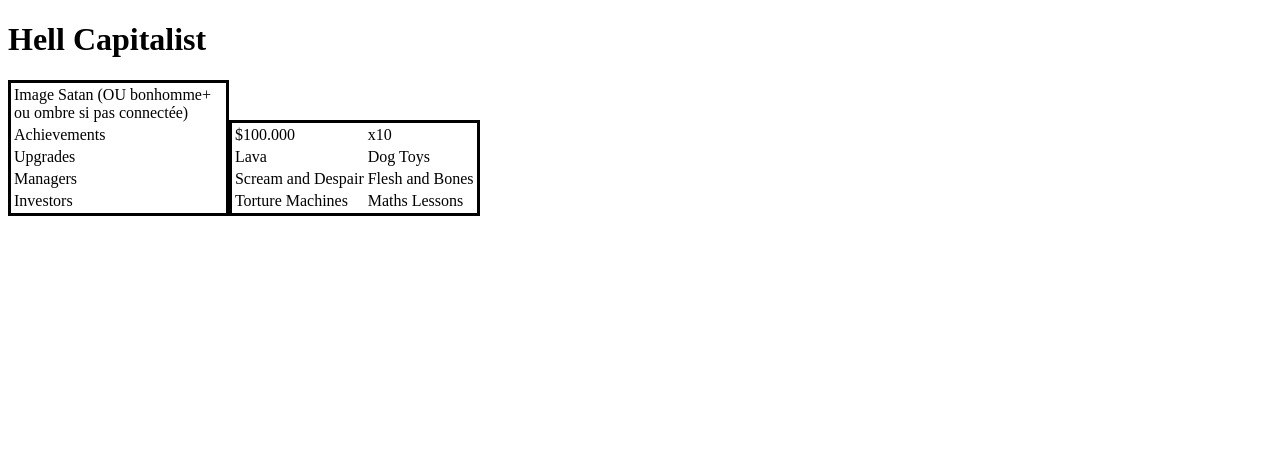
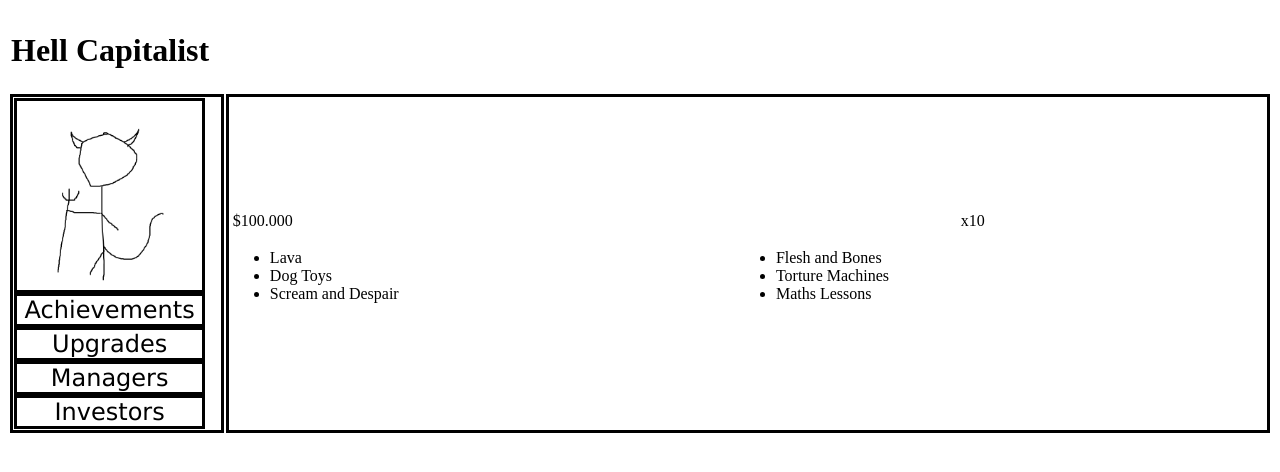
Before and after one commit to CassandraDupe/HellCapitalist, an Angular app in the folder HellCapitalist/: page / in a window 1280 px wide. Shown: the top 472 px of the page. Built offline with nearby package versions, Linux system fonts and the light colour scheme.

Commit message:
Meilleur disposition des éléments + méthodes et class pour future appels

```diff
--- a/HellCapitalist/src/app/app.component.css
+++ b/HellCapitalist/src/app/app.component.css
@@ -1,3 +1,25 @@
-div {
-    display: inline-block;
+#menu li {
+    display: block;
+    width: 90%;
+    border-color: black; border-style: solid;
 }
+
+li.satan {
+    height: auto;
+}
+
+img.satan {
+    width: 100%;
+}
+
+.optionsMenu {
+    height: 20%;
+    text-align: center; font-family:'Lucida Sans', 'Lucida Sans Regular', 'Lucida Grande', 'Lucida Sans Unicode', Geneva, Verdana, sans-serif;
+    font-size: x-large;
+}
+
+#jeu ul {
+    columns: 2;
+    -webkit-columns: 2;
+    -moz-columns: 2;
+}
--- a/HellCapitalist/src/app/app.component.html
+++ b/HellCapitalist/src/app/app.component.html
@@ -1,44 +1,45 @@
 <main class="main">
+  <table style="width: 100%; height: 100%;">
+    <tr>
+      <td colspan="2">
         <h1>{{ title }}</h1>
-  <div id="menu" style="width: 17%; border-color: black; border-style: solid;">
+      </td>
+    </tr>
+    <tr>
+      <td id="menu" style="width: 17%; height: 100%; border-color: black; border-style: solid;">
+        <li class="satan">
+          <img class="satan" alt="connecté" src="../assets/satan.png"/>
+        </li>
+        <div>
+          <li class="optionsMenu">
+            Achievements
+          </li>
+          <li class="optionsMenu">
+            Upgrades
+          </li>
+          <li class="optionsMenu">
+            Managers
+          </li>
+          <li class="optionsMenu">
+            Investors
+          </li>
+        </div>
+      </td>
+      <td id="jeu" style="height: 100%; border-color: black; border-style: solid;">
         <table style="width: 100%;">
           <tr>
-        <td>Image Satan (OU bonhomme+ ou ombre si pas connectée)</td>
-      </tr>
-      <tr>
-        <td>Achievements</td>
-      </tr>
-      <tr>
-        <td>Upgrades</td>
-      </tr>
-      <tr>
-        <td>Managers</td>
-      </tr>
-      <tr>
-        <td>Investors</td>
+            <td >$100.000</td>
+            <td>x10</td>
           </tr>
         </table>
-  </div>
-  <div id="jeu" style="border-color: black; border-style: solid;">
-    <table>
-      <tr>
-        <td>$100.000</td>
-        <td>x10</td>
-      </tr>
-      <tr>
-        <td>Lava</td>
-        <td>Dog Toys</td>
-      </tr>
-      <tr>
-        <td>Scream and Despair</td>
-        <td>Flesh and Bones</td>
-      </tr>
-      <tr>
-        <td>Torture Machines</td>
-        <td>Maths Lessons</td>
+        <ul>
+          @for (prod of produits; track prod._id) {
+            <produit [prod]="prod"/>
+          }
+        </ul>
+      </td>
     </tr>
   </table>
-  </div>
 </main>
 
 <router-outlet />
--- a/HellCapitalist/src/app/app.component.ts
+++ b/HellCapitalist/src/app/app.component.ts
@@ -1,13 +1,23 @@
-import { Component } from '@angular/core';
+import { Component, inject } from '@angular/core';
 import { RouterOutlet } from '@angular/router';
+import { ProduitComponent } from './produit.component';
+import { ProduitService } from '../car/ProduitService';
 
 @Component({
   selector: 'app-root',
   standalone: true,
-  imports: [RouterOutlet],
+  imports: [RouterOutlet, ProduitComponent],
   templateUrl: './app.component.html',
   styleUrl: './app.component.css'
 })
 export class AppComponent {
   title = 'Hell Capitalist';
+  produits;
+
+  produitService = inject(ProduitService);
+
+  constructor() {
+    this.produits = this.produitService
+       .getProduits()
+  }
 }
--- /dev/null
+++ b/HellCapitalist/src/app/produit.component.html
@@ -0,0 +1 @@
+<li>{{ prod._nom }}</li>
--- /dev/null
+++ b/HellCapitalist/src/car/ProduitService.ts
@@ -0,0 +1,19 @@
+import { Injectable } from '@angular/core';
+import { Produit } from '../class/Produit'
+
+@Injectable({
+  providedIn: 'root'
+})
+export class ProduitService {
+  produits = [
+    new Produit(1, "Lava", 2),
+    new Produit(2, "Dog Toys", 5),
+    new Produit(3, "Scream and Despair", 10),
+    new Produit(4, "Flesh and Bones", 20),
+    new Produit(5, "Torture Machines", 50),
+    new Produit(6, "Maths Lessons", 100)]
+
+  getProduits() {
+    return this.produits;
+  }
+}
--- /dev/null
+++ b/HellCapitalist/src/class/Produit.ts
@@ -0,0 +1,15 @@
+export class Produit {
+    _id: number
+    _nom: string
+    _prix: number
+
+    constructor(id: number, nom: string, prix: number){
+        this._id = id;
+        this._nom = nom;
+        this._prix = prix;
+    }
+
+    getNom(): string {
+        return this._nom
+    }
+}
```
Also changed, not shown: HellCapitalist/src/app/produit.component.ts (added, +14 -0 lines), HellCapitalist/src/app/produit.component.css (added), HellCapitalist/src/assets/satan.png (added). Lines whose indentation alone changed are shown as unchanged.
